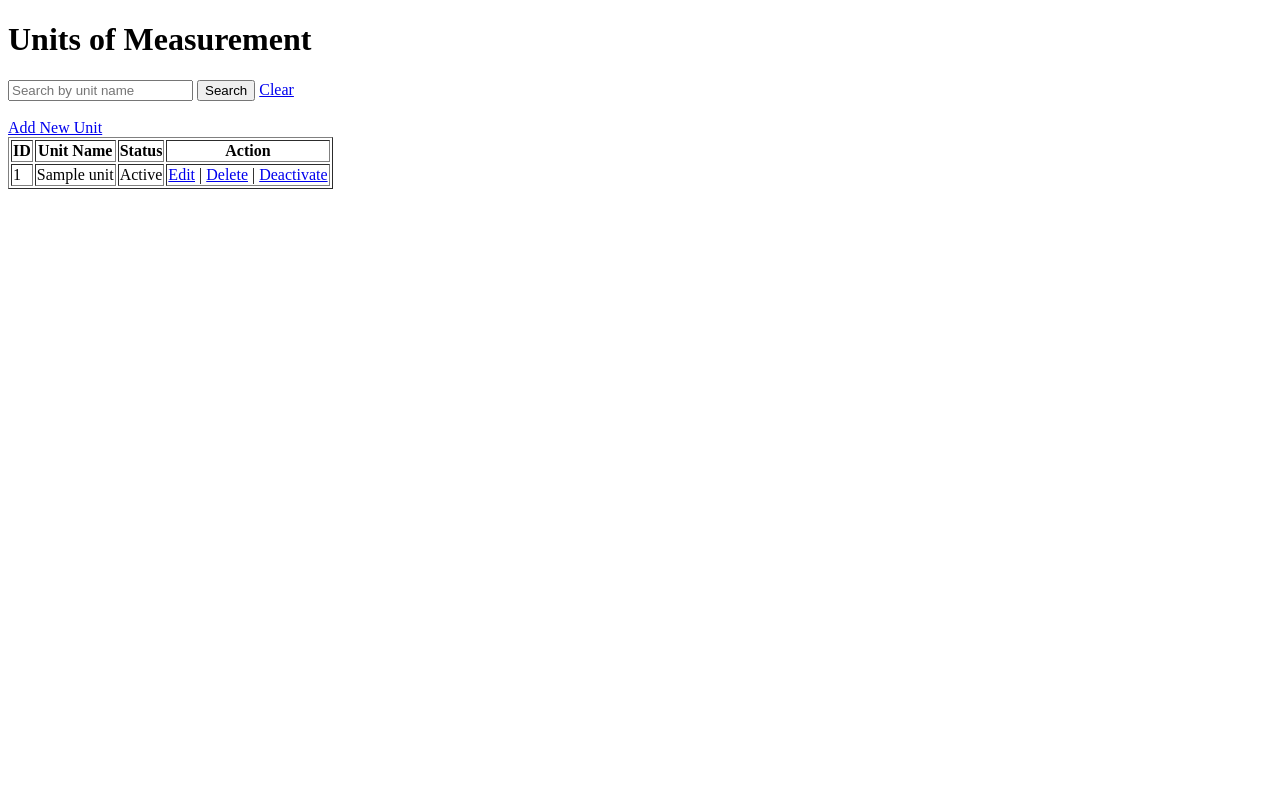
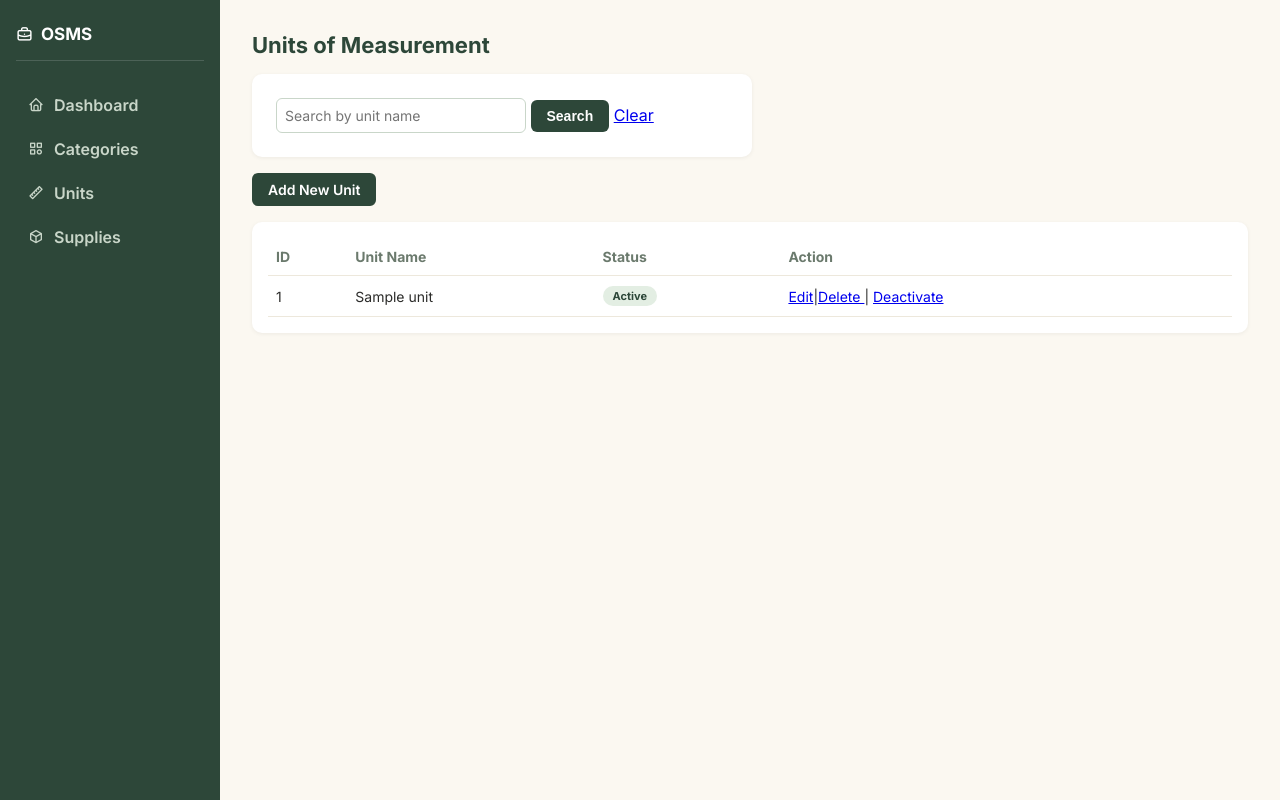
Before and after one commit to saoirse-sav/Office-Supply-Management-System, a Flask app: page /units in a window 1280 px wide. Run offline with Flask 3, Linux system fonts and the light colour scheme; tables that the repository leaves empty or names only in its code hold one stand-in row (values such as "Sample post").

Commit message:
updated style & lab 8 completed

```diff
--- a/app.py
+++ b/app.py
@@ -215,5 +215,15 @@ def delete_supply(supply_id):
     conn.commit()
     conn.close()
     return redirect('/supplies')
+
+@app.route('/supplies/profile/<int:supply_id>')
+def supply_profile(supply_id):
+    conn = get_connection()
+    cursor = conn.cursor(dictionary=True)
+    cursor.execute('SELECT supplies.*, supply_categories.category_name, units.unit_name FROM supplies LEFT JOIN supply_categories ON supplies.category_id = supply_categories.category_id LEFT JOIN units ON supplies.unit_id = units.unit_id WHERE supplies.supply_id=%s', (supply_id,))
+    supply = cursor.fetchone()
+    conn.close()
+    return render_template('supply_profile.html', supply=supply)
+
 if __name__ == '__main__':
     app.run(debug=True)
--- a/static/css/style.css
+++ b/static/css/style.css
@@ -6,30 +6,36 @@
 
 body {
     font-family: 'Inter', sans-serif;
-    background-color: #F0EBD8;
-    color: #0D1321;
+    background-color: #FBF8F1;
+    color: #2C2C2A;
     display: flex;
     min-height: 100vh;
 }
 
-
 .sidebar {
     width: 220px;
-    background-color: #748CAB;
+    background-color: #2D4739;
     color: white;
     padding: 1.5rem 1rem;
     flex-shrink: 0;
 }
 
-.sidebar h2 {
-    font-size: 20px;
+.sidebar-logo {
+    display: flex;
+    align-items: center;
+    gap: 8px;
+    font-size: 17px;
     font-weight: 700;
     margin-bottom: 1.5rem;
+    padding-bottom: 1rem;
+    border-bottom: 1px solid rgba(255, 255, 255, 0.15);
 }
 
 .sidebar a {
-    display: block;
-    color: white;
+    display: flex;
+    align-items: center;
+    gap: 10px;
+    color: #C9D6C9;
     font-weight: 600;
     text-decoration: none;
     padding: 10px 12px;
@@ -38,9 +44,9 @@ body {
 }
 
 .sidebar a:hover {
-    background-color: #3E5C76;
+    background-color: #3F5D4A;
+    color: white;
 }
-
 
 .main-content {
     flex: 1;
@@ -48,16 +54,15 @@ body {
 }
 
 h1 {
-    font-size: 24px;
+    font-size: 22px;
     font-weight: 700;
     margin-bottom: 1rem;
-    color: #1D2D44;
+    color: #2D4739;
 }
-
 
 .btn {
     display: inline-block;
-    background-color: #1D2D44;
+    background-color: #2D4739;
     color: white;
     font-weight: 600;
     padding: 8px 16px;
@@ -69,39 +74,40 @@ h1 {
 }
 
 .btn:hover {
-    background-color: #0D1321;
+    background-color: #1F3327;
 }
 
+.card {
+    background-color: white;
+    border-radius: 10px;
+    padding: 1rem;
+    box-shadow: 0 1px 4px rgba(0, 0, 0, 0.06);
+    margin-top: 1rem;
+}
 
 table {
     width: 100%;
     border-collapse: collapse;
-    background-color: white;
-    border-radius: 8px;
-    overflow: hidden;
-    margin-top: 1rem;
 }
 
 th,
 td {
     text-align: left;
-    padding: 10px 12px;
-    border-bottom: 1px solid #e5e1d3;
+    padding: 10px 8px;
+    border-bottom: 1px solid #EDE8DC;
     font-size: 14px;
 }
 
 th {
-    background-color: #3E5C76;
-    color: white;
-    font-weight: 600;
+    color: #6B7A6D;
+    font-weight: 700;
 }
-
 
 input,
 select,
 textarea {
     padding: 8px;
-    border: 1px solid #748CAB;
+    border: 1px solid #C9D6C9;
     border-radius: 6px;
     font-family: 'Inter', sans-serif;
     font-size: 14px;
@@ -114,36 +120,35 @@ label {
     font-size: 14px;
     display: block;
     margin-top: 10px;
-    color: #1D2D44;
+    color: #2D4739;
 }
 
 form {
     background-color: white;
     padding: 1.5rem;
-    border-radius: 8px;
+    border-radius: 10px;
+    box-shadow: 0 1px 4px rgba(0, 0, 0, 0.06);
     max-width: 500px;
     margin-top: 1rem;
 }
-
 
 .badge {
     display: inline-block;
     padding: 3px 10px;
     border-radius: 12px;
-    font-size: 12px;
+    font-size: 11px;
     font-weight: 700;
 }
 
 .badge-active {
-    background-color: #dcfce7;
-    color: #166534;
+    background-color: #E3EEE3;
+    color: #2D4739;
 }
 
 .badge-inactive {
-    background-color: #fee2e2;
-    color: #991b1b;
+    background-color: #F5E6D8;
+    color: #B5652F;
 }
-
 
 .search-bar {
     margin-bottom: 1rem;
@@ -154,10 +159,9 @@ form {
     width: 250px;
 }
 
-
 .error-message {
-    background-color: #fee2e2;
-    color: #991b1b;
+    background-color: #FBE5D8;
+    color: #A0481F;
     padding: 10px;
     border-radius: 6px;
     margin-bottom: 1rem;
--- a/templates/base.html
+++ b/templates/base.html
@@ -4,15 +4,16 @@
         <title>{% block title %}OSMS{% endblock %}</title>
         <link rel="stylesheet" href="{{ url_for('static', filename='css/style.css') }}">
         <link rel="preconnect" href="https://fonts.googleapis.com">
+        <link rel="stylesheet" href="https://cdn.jsdelivr.net/npm/@tabler/icons-webfont@latest/tabler-icons.min.css">
         <link href="https://fonts.googleapis.com/css2?family=Inter:wght@400;600;700&display=swap" rel="stylesheet">
     </head>
     <body>
         <div class="sidebar">
-            <h2>OSMS</h2>
-            <a href="/">Dashboard</a>
-            <a href="/categories">Categories</a>
-            <a href="/units">Units</a>
-            <a href="/supplies">Supplies</a>
+            <div class="sidebar-logo"><i class="ti ti-briefcase"></i>OSMS</div>
+            <a href="/"><i class="ti ti-home"></i>Dashboard</a>
+            <a href="/categories"><i class="ti ti-category"></i>Categories</a>
+            <a href="/units"><i class="ti ti-ruler-2"></i>Units</a>
+            <a href="/supplies"><i class="ti ti-box"></i>Supplies</a>
         </div>
         <div class="main-content"> {% block content %}{% endblock %} </div>
     </body>
--- a/templates/units.html
+++ b/templates/units.html
@@ -1,16 +1,20 @@
-<!DOCTYPE html>
-<html>
-    <head>
-        <title>Units of Measurement</title>
-    </head>
-    <body>
+{% extends "base.html" %}
+{% block title %}
+    Units
+{% endblock %}
+{% block content %}
 <h1>Units of Measurement</h1>
+<div class="search-bar">
     <form method="GET">
         <input type="text" name="search" placeholder="Search by unit name" value="{{ request.args.get('search', '') }}">
-            <button type="submit">Search</button>
-            <a href="/units">Clear</a> </form> <br>
-            <a href="/units/add">Add New Unit</a>
-             <table border="1">
+        <button type="submit" class="btn">Search</button>
+        <a href="/units"> Clear</a>
+    </form>
+</div>
+<a href="/units/add" class="btn">Add New Unit</a>
+
+<div class="card">
+    <table>
         <tr>
             <th>ID</th>
             <th>Unit Name</th>
@@ -21,10 +25,21 @@
         <tr>
             <td>{{ unit.unit_id }}</td>
             <td>{{ unit.unit_name }}</td>
-                    <td>{{ unit.status }}</td>
-                    <td><a href="/units/edit/{{ unit.unit_id }}">Edit</a> | <a href="/units/delete/{{ unit.unit_id }}" onclick="return confirm('Are you sure you want to delete this unit?')">Delete</a> | <a href="/units/toggle/{{ unit.unit_id }}">{% if unit.status == 'Active' %}Deactivate{% else %}Activate{% endif %}</a></td>
+            <td>{% if unit.status == 'Active' %} <span class="badge badge-active">Active</span>{% else %}<span class="badge badge-inactive">Inactive</span>{% endif %}</td>
+            <td>
+                <a href="/units/edit/{{ unit.unit_id }}">Edit</a>|<a href="/units/delete/{{ unit.unit_id }}" onclick="return confirm('Are you sure you want to delete this unit?')">Delete </a> | <a href="/units/toggle/{{ unit.unit_id }}">
+                    {% if unit.status == 'Active' %}
+                        Deactivate
+                    {% else %}
+                        Activate
+                    {% endif %}
+                </a>
+            </td>
         </tr>
         {% endfor %}
+
     </table>
-            </body>
-            </html>
+
+</div>
+
+{% endblock %}
```
Also changed, not shown: templates/add_supply.html (+29 -44 lines), templates/add_unit.html (+11 -15 lines), templates/categories.html (+14 -13 lines), templates/edit_supply.html (+24 -39 lines), templates/edit_unit.html (+11 -15 lines), templates/index.html (+6 -10 lines), templates/supplies.html (+13 -15 lines), templates/supply_profile.html (added, +70 -0 lines). Lines whose indentation alone changed are shown as unchanged.
